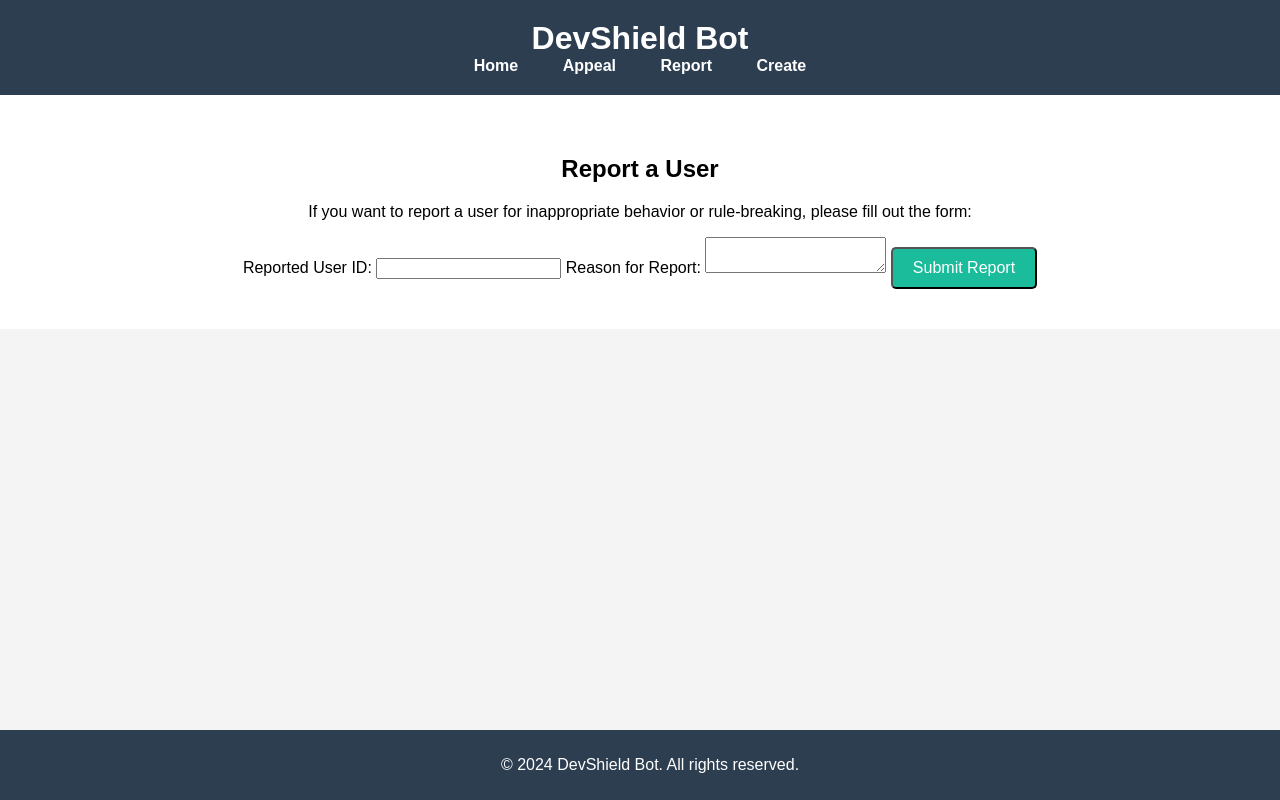
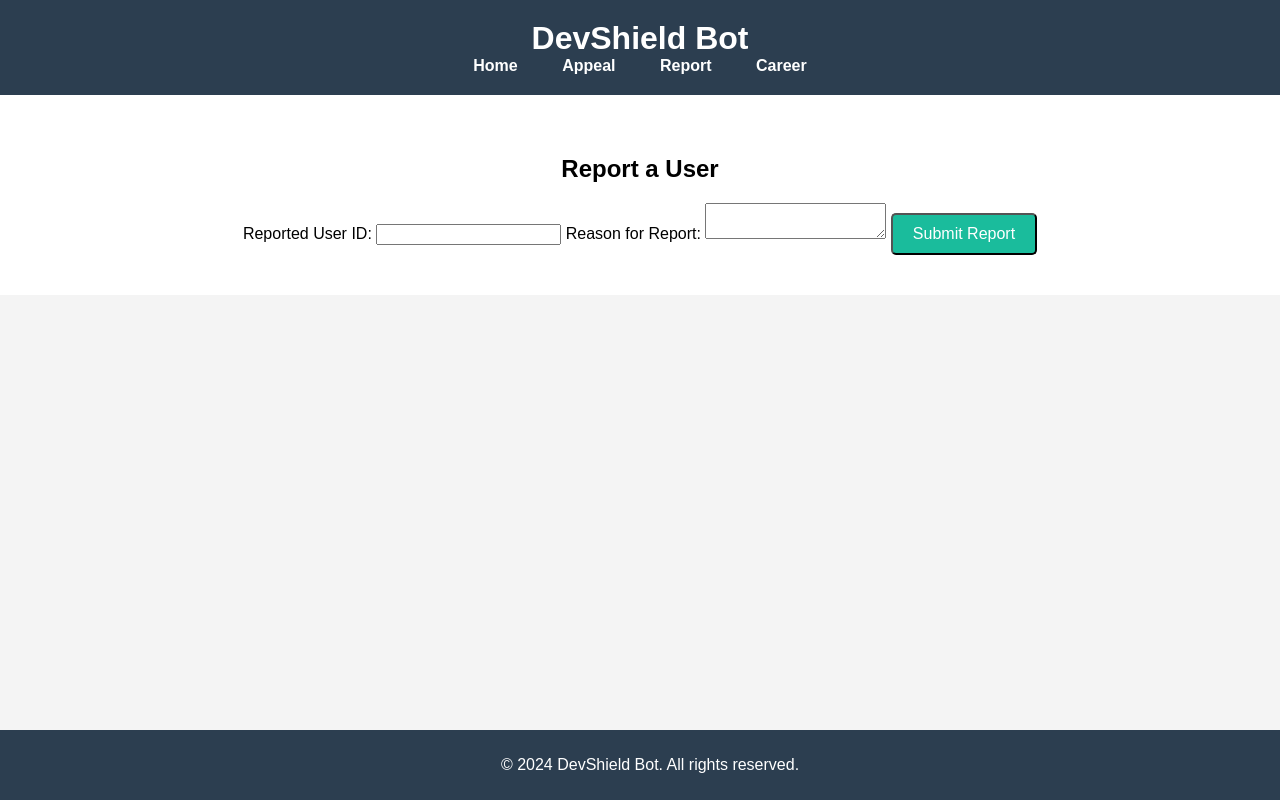
Before and after one commit to code9devlopment/devshield-website, a plain HTML site: page report.html in a window 1280 px wide. Drawn offline with Linux system fonts and the light colour scheme.

Commit message:
Update report.html

```diff
--- a/report.html
+++ b/report.html
@@ -3,12 +3,10 @@
 <head>
     <meta charset="UTF-8">
     <meta name="viewport" content="width=device-width, initial-scale=1.0">
-    <meta http-equiv="X-UA-Compatible" content="ie=edge">
     <title>Report - DevShield Bot</title>
     <link rel="stylesheet" href="styles.css">
 </head>
 <body>
-    <!-- Header Section -->
     <header>
         <div class="container">
             <h1>DevShield Bot</h1>
@@ -16,21 +14,21 @@
                 <a href="index.html">Home</a>
                 <a href="appeal.html">Appeal</a>
                 <a href="report.html">Report</a>
-                <a href="create.html">Create</a>
+                <a href="career.html">Career</a>
             </nav>
         </div>
     </header>
 
-    <!-- Report Section -->
     <section id="report">
         <div class="container">
             <h2>Report a User</h2>
-            <p>If you want to report a user for inappropriate behavior or rule-breaking, please fill out the form:</p>
-            <form action="submit_report.html" method="post">
+            <form id="report-form">
                 <label for="reported_user">Reported User ID:</label>
                 <input type="text" id="reported_user" name="reported_user" required>
+
                 <label for="report_reason">Reason for Report:</label>
                 <textarea id="report_reason" name="report_reason" required></textarea>
+
                 <button type="submit" class="button">Submit Report</button>
             </form>
         </div>
@@ -39,5 +37,11 @@
     <footer>
         <p>&copy; 2024 DevShield Bot. All rights reserved.</p>
     </footer>
+
+    <script src="submit.js"></script>
 </body>
 </html>
+
+    </footer>
+</body>
+</html>
```
